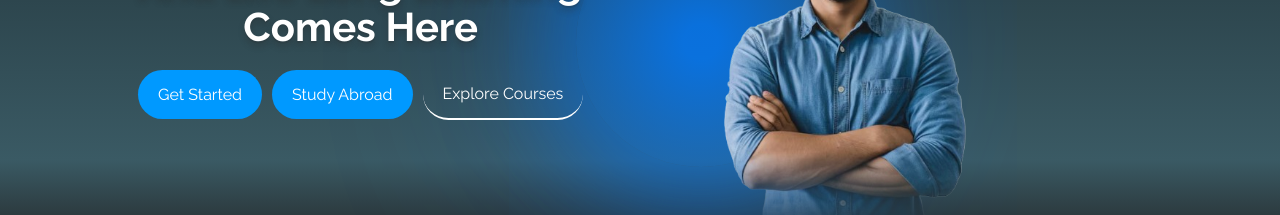
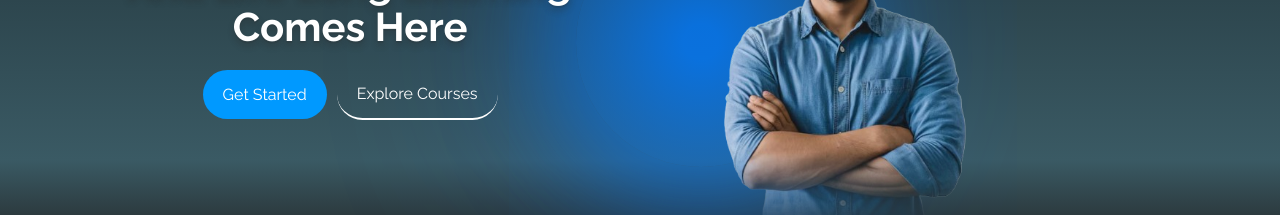
Before and after one commit to iameterna00/E-Tuition, a React (Vite) app: page / in a window 1280 px wide. Shown: the part 210-425 px from the top of the page. Built offline with nearby package versions, Linux system fonts and the light colour scheme; no server answers.

Commit message:
smallerrors

```diff
--- a/src/widgets/homepage/bannerhomepage.jsx
+++ b/src/widgets/homepage/bannerhomepage.jsx
@@ -29,9 +29,9 @@ function HomeBanner({ user }) {
                         <button>Get Started</button>
                      </div>
                   )}
-                 <Link to={'/studyabroad'}> <div className="getstarted">
+                 {user && (<Link to={'/studyabroad'}> <div className="getstarted">
                      <button >Study Abroad</button>
-                  </div></Link>
+                  </div></Link>)}
                   <div className="Explore">
                      <button onClick={handleExploreClick} >Explore Courses</button>
                   </div>
--- a/src/widgets/studyabroad/filteruniversity.jsx
+++ b/src/widgets/studyabroad/filteruniversity.jsx
@@ -12,7 +12,7 @@ const countries = [
 ];
 
 const Filter = ({ searchTerm, setSearchTerm, selectedCountry, setSelectedCountry }) => {
-  const [filterVisible, setFilterVisible] = useState(true); // Track filter visibility
+  const [filterVisible, setFilterVisible] = useState(false); // Track filter visibility
 
   // Toggle filter visibility
   const toggleFilter = () => {
```
